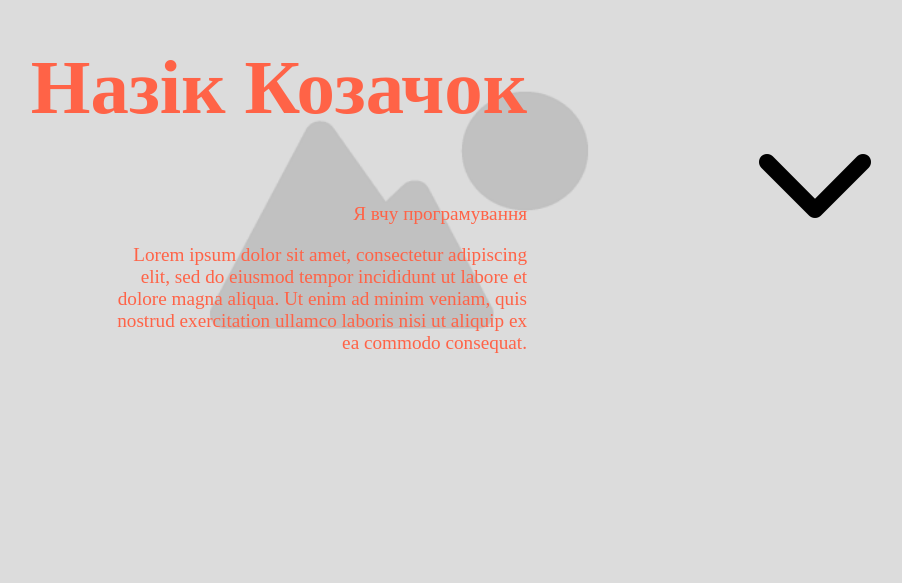
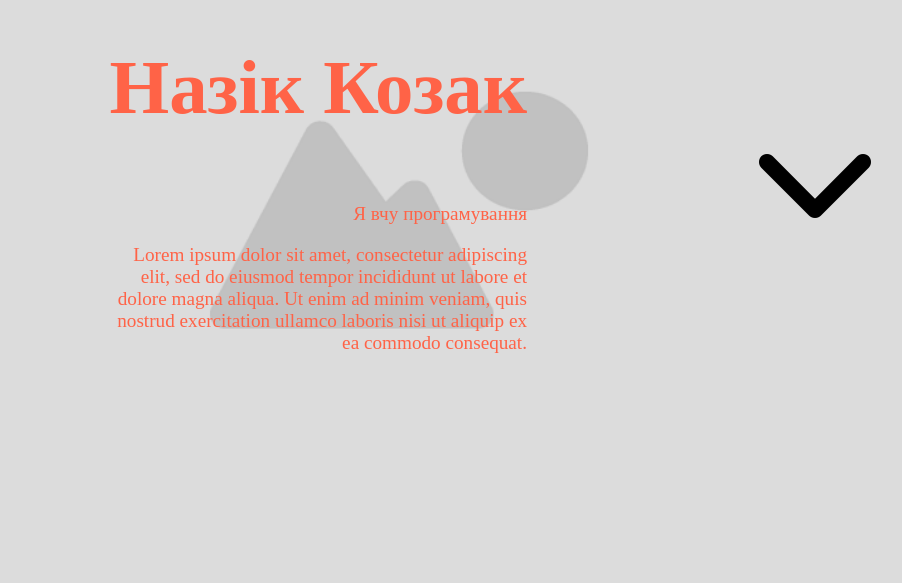
Before and after one commit to Alla792/Do-not, a plain HTML site: page index.html in a window 1280 px wide. Shown: the part 217-800 px from the top of the page, without its empty margins (241-1143 px from the left). Drawn offline with Linux system fonts and the light colour scheme.

Commit message:
Update index.html

```diff
--- a/index.html
+++ b/index.html
@@ -9,7 +9,7 @@
 <body>
     <header>
         <div class="header_left">
-            <h1>Назік Козачок</h1>
+            <h1>Назік Козак</h1>
             <div class="bio">
                 <p>Я вчу програмування</p>
                 <p>Lorem ipsum dolor sit amet, consectetur adipiscing elit, sed do eiusmod tempor incididunt ut labore et dolore magna aliqua. Ut enim ad minim veniam, quis nostrud exercitation ullamco laboris nisi ut aliquip ex ea commodo consequat.</p>
```
